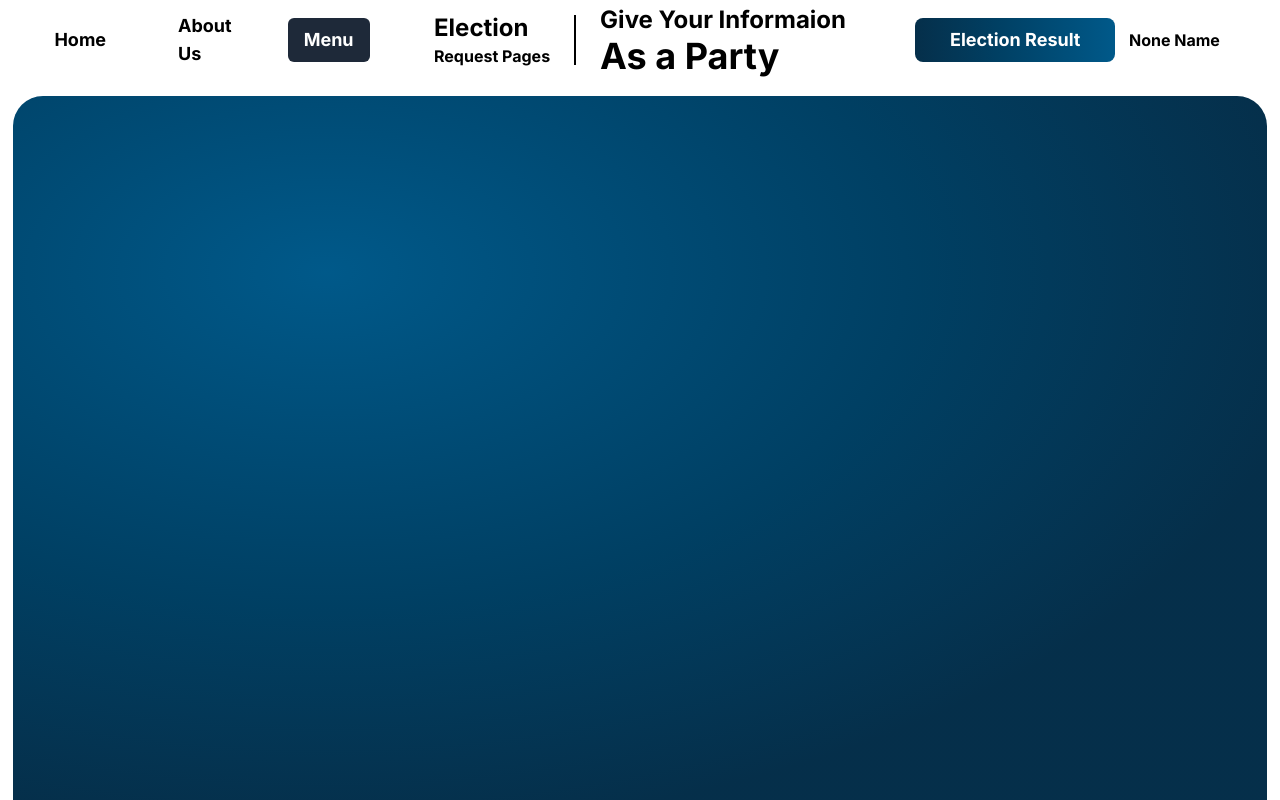
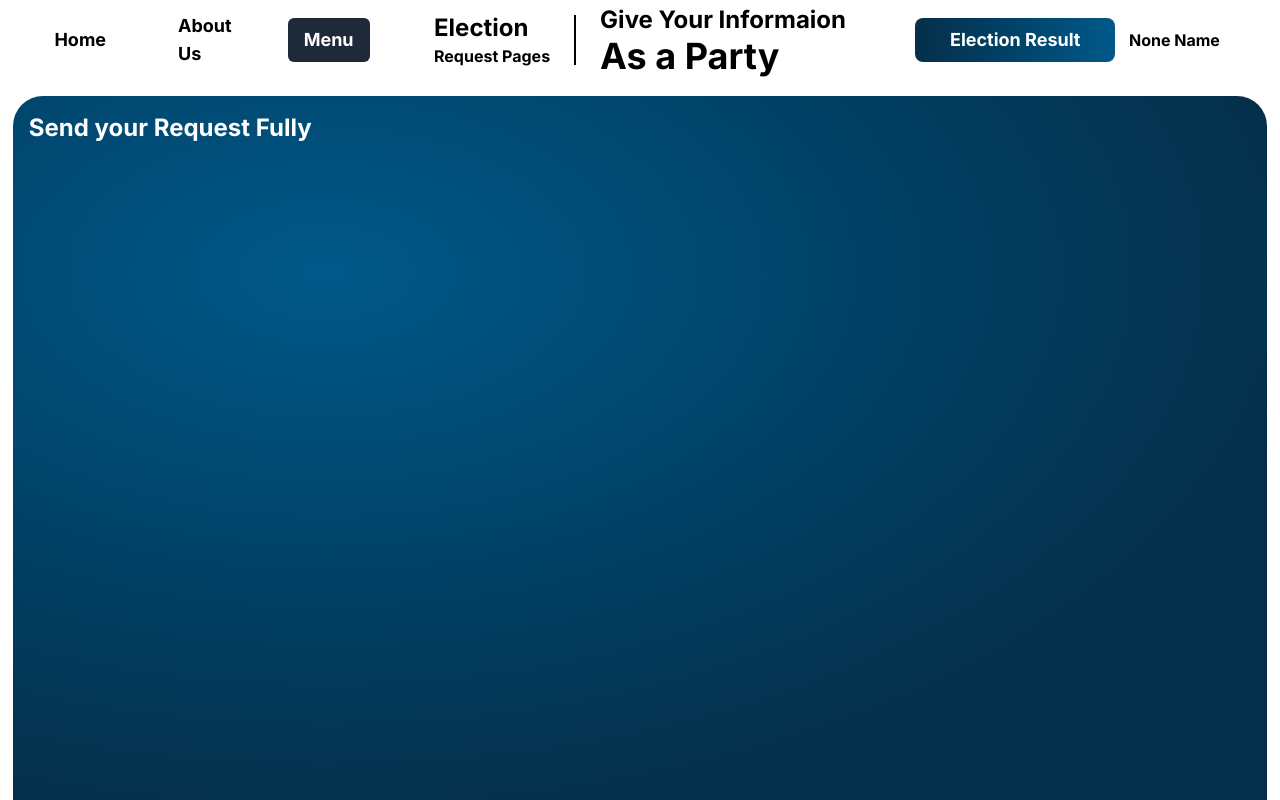
Before and after one commit to Ethiopian-inspired/National-Election---E-vote, a Django app: page /compitition_request/ in a window 1280 px wide. Run offline with Django 5.2, Linux system fonts and the light colour scheme; style sheets or scripts are compiled from the project's sources.

Commit message:
feat: Start input

```diff
--- a/core/templates/public/Pages/Comp-page/compition-request-page.html
+++ b/core/templates/public/Pages/Comp-page/compition-request-page.html
@@ -17,8 +17,12 @@
 
 {% block content %}
 <div class="h-[90vh] flex flex-col justify-end items-center">
-    <div class="w-[98%] h-[88vh] bg-radial-[at_25%_25%] from-sky-800 to-sky-950 to-75% rounded-t-[30px] flex flex-col justify-start items-center gap-4">
-
+    <div class="w-[98%] h-[88vh] bg-radial-[at_25%_25%] from-sky-800 to-sky-950 to-75% rounded-t-[30px] p-4">
+        <div>
+            <div>
+                <p class="text-2xl inter_Bold text-white">Send your Request Fully</p>
+            </div>
+        </div>
     </div>
 </div>
 {% endblock %}
```
